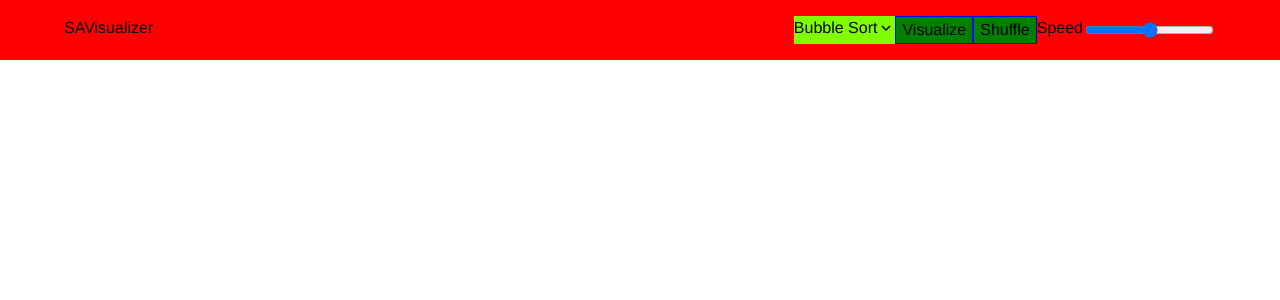
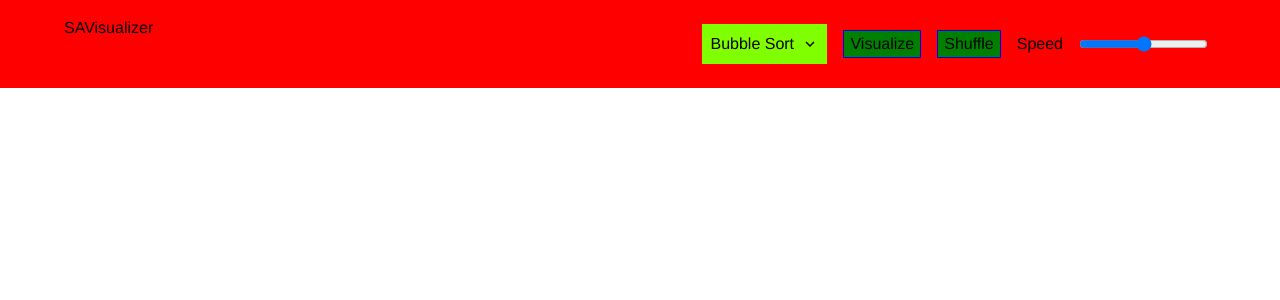
Before and after one commit to Jatinmanav/sorting-algorithm-visualizer, a Vue app: page / in a window 1280 px wide. Shown: the top 300 px of the page. Built offline with nearby package versions, Linux system fonts and the light colour scheme.

Commit message:
update header

```diff
--- a/src/components/DropdownList.vue
+++ b/src/components/DropdownList.vue
@@ -47,14 +47,34 @@ export default {
 <style lang="scss" scoped>
 .dropdown-container {
   background: chartreuse;
+  width: 125px;
 }
 
 .dropdown-display {
   display: flex;
   align-items: center;
+  justify-content: space-between;
+  padding: 0.5em;
+  position: relative;
 }
 
 .dropdown-items-container {
   position: absolute;
+  width: 125px;
+}
+
+.dropdown-item {
+  background-color: yellow;
+  max-width: 100%;
+  text-align: center;
+  padding: 0.5em;
+  border: solid 1px black;
+  border-top: none;
+  &:first-child {
+    border: solid 1px black;
+  }
+  &:hover {
+    background-color: yellowgreen;
+  }
 }
 </style>
--- a/src/components/Header.vue
+++ b/src/components/Header.vue
@@ -1,12 +1,12 @@
 <template>
   <div class="header">
     <div class="logo">SAVisualizer</div>
-    <div class="sorting-options">
-      <DropdownList />
-      <button class="header-button">Visualize</button>
-      <button class="header-button">Shuffle</button>
-      <label> Speed </label>
-      <input type="range" />
+    <div class="sorting-options-container">
+      <DropdownList class="sorting-option" />
+      <button class="header-button sorting-option">Visualize</button>
+      <button class="header-button sorting-option">Shuffle</button>
+      <label class="sorting-option"> Speed </label>
+      <input class="sorting-option" type="range" />
     </div>
   </div>
 </template>
@@ -33,8 +33,13 @@ export default {
   padding: 1em 5%;
 }
 
-.sorting-options {
+.sorting-options-container {
   display: flex;
+  align-items: center;
+}
+
+.sorting-option {
+  margin: 0.5em;
 }
 
 .header-button {
```
